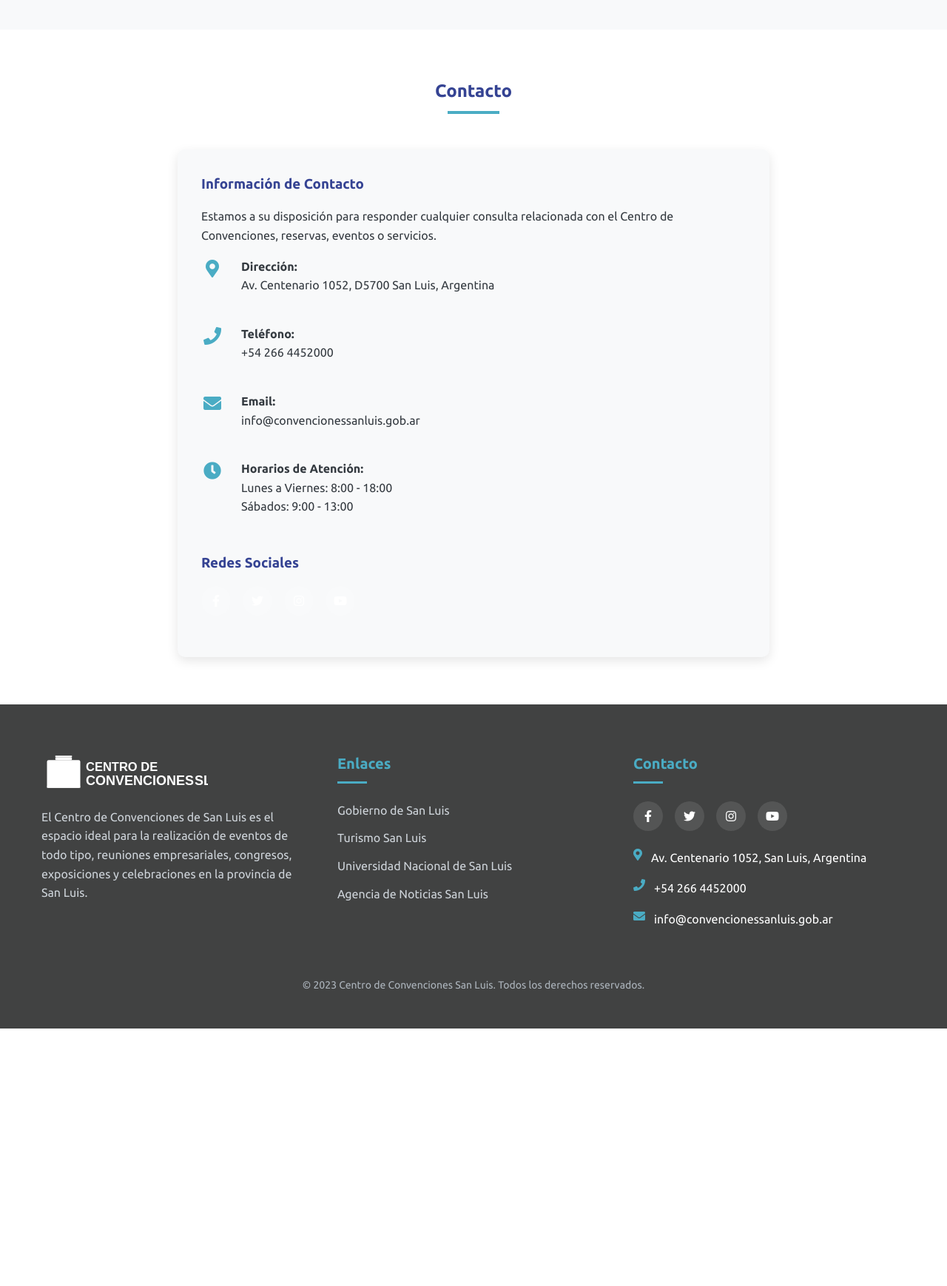
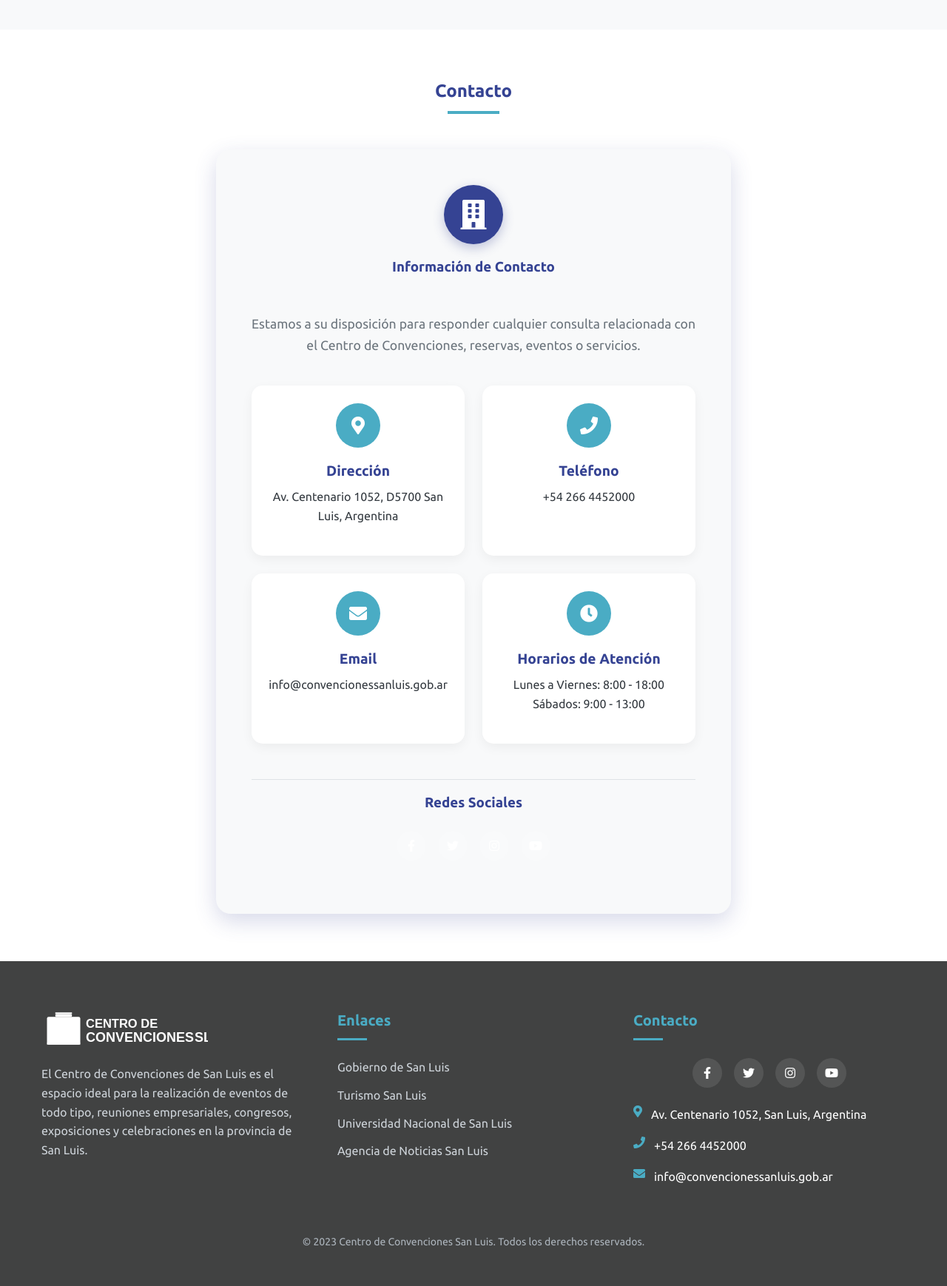
Before and after one commit to Bauti32123456678765432/SanLuisCentro, a Flask app: page / in a window 1280 px wide. Shown: the part 3880-5618 px from the top of the page at 74% size. Before the commit the page ends 5270 px from the top, so only its background shows below. Run offline with Flask 3, Linux system fonts and the light colour scheme.

Commit message:
Enhance website design by improving video size, contact section layout, and slider functionality.
Replit-Commit-Author: Agent
Replit-Commit-Session-Id: e4663393-d7ac-45ae-8957-602444fa3915
Replit-Commit-Screenshot-Url: https://storage.googleapis.com/screenshot-production-us-central1/8bc0efde-2968-43cd-a8f7-dc067c88d3a6/07616045-48a9-4749-9745-28fff88fede0.jpg

```diff
--- a/static/css/style.css
+++ b/static/css/style.css
@@ -10,11 +10,13 @@
 /* Video Embed */
 .video-container {
   position: relative;
-  padding-bottom: 56.25%; /* 16:9 */
+  padding-bottom: 62.5%; /* proporción personalizada para un video más grande */
   height: 0;
   overflow: hidden;
   border-radius: 10px;
-  box-shadow: 0 5px 25px rgba(53, 67, 147, 0.4);
+  box-shadow: 0 8px 30px rgba(53, 67, 147, 0.5);
+  margin: 0 auto;
+  max-width: 90%;
 }
 
 .video-container iframe {
@@ -24,6 +26,12 @@
   width: 100%;
   height: 100%;
   border-radius: 10px;
+  transition: all 0.3s ease;
+}
+
+.video-container:hover {
+  transform: scale(1.02);
+  box-shadow: 0 12px 40px rgba(53, 67, 147, 0.6);
 }
 
 /* Importing Ubuntu font */
@@ -643,33 +651,97 @@ p {
 }
 
 .contact-info {
-  max-width: 800px;
-  background-color: var(--gray-100);
-  padding: 2rem;
-  border-radius: 10px;
-  box-shadow: 0 5px 15px rgba(0, 0, 0, 0.1);
+  max-width: 860px;
+  background-color: #f8f9fa;
+  padding: 3rem;
+  border-radius: 20px;
+  box-shadow: 0 10px 30px rgba(53, 67, 147, 0.2);
+  text-align: center;
 }
 
-.contact-details {
-  list-style: none;
+.contact-header {
+  display: flex;
+  flex-direction: column;
+  align-items: center;
   margin-bottom: 2rem;
 }
 
-.contact-details li {
-  margin-bottom: 1.5rem;
-  display: flex;
-  align-items: flex-start;
-}
-
-.contact-icon {
-  margin-right: 1.5rem;
-  color: var(--secondary-blue);
-  font-size: 1.5rem;
-  min-width: 30px;
-  height: 30px;
+.contact-logo {
+  width: 80px;
+  height: 80px;
+  background-color: var(--primary-blue);
+  color: white;
+  font-size: 2.5rem;
+  border-radius: 50%;
   display: flex;
   align-items: center;
   justify-content: center;
+  margin-bottom: 1rem;
+  box-shadow: 0 5px 15px rgba(53, 67, 147, 0.3);
+}
+
+.contact-intro {
+  max-width: 600px;
+  margin: 0 auto 2.5rem;
+  font-size: 1.1rem;
+  color: var(--gray-600);
+}
+
+.contact-grid {
+  display: grid;
+  grid-template-columns: repeat(auto-fit, minmax(250px, 1fr));
+  gap: 1.5rem;
+  margin-bottom: 3rem;
+}
+
+.contact-card {
+  background-color: white;
+  padding: 1.5rem;
+  border-radius: 15px;
+  box-shadow: 0 5px 15px rgba(0, 0, 0, 0.05);
+  display: flex;
+  flex-direction: column;
+  align-items: center;
+  text-align: center;
+  transition: transform 0.3s ease, box-shadow 0.3s ease;
+}
+
+.contact-card:hover {
+  transform: translateY(-5px);
+  box-shadow: 0 8px 25px rgba(53, 67, 147, 0.15);
+}
+
+.contact-card-icon {
+  width: 60px;
+  height: 60px;
+  background-color: var(--secondary-blue);
+  color: white;
+  font-size: 1.5rem;
+  border-radius: 50%;
+  display: flex;
+  align-items: center;
+  justify-content: center;
+  margin-bottom: 1rem;
+}
+
+.contact-card-content h4 {
+  font-size: 1.2rem;
+  margin-bottom: 0.5rem;
+}
+
+.social-container {
+  padding-top: 1rem;
+  border-top: 1px solid var(--gray-300);
+}
+
+.social-container h3 {
+  margin-bottom: 1.5rem;
+}
+
+.social-links {
+  display: flex;
+  justify-content: center;
+  gap: 1.2rem;
 }
 
 .form-group {
--- a/static/js/main.js
+++ b/static/js/main.js
@@ -75,18 +75,25 @@ function initializeBannerSlider() {
 
     let currentSlide = 0;
 
-    // Show first slide
+    // Ocultar todas las diapositivas primero
+    slides.forEach(slide => {
+        slide.classList.remove('active');
+    });
+
+    // Mostrar la primera diapositiva
     slides[0].classList.add('active');
 
-    // Function to show next slide
+    // Función para mostrar la siguiente diapositiva
     function nextSlide() {
         slides[currentSlide].classList.remove('active');
         currentSlide = (currentSlide + 1) % slides.length;
         slides[currentSlide].classList.add('active');
     }
 
-    // Auto slide every 8 seconds (más pausado)
-    setInterval(nextSlide, 8000);
+    // Auto slide cada 8 segundos para todas las diapositivas
+    if (slides.length > 1) {
+        setInterval(nextSlide, 8000);
+    }
 }
 
 /**
--- a/templates/index.html
+++ b/templates/index.html
@@ -72,10 +72,10 @@
 
                 <div class="institutional-image">
                     <div class="video-container">
-                        <iframe width="400" height="300" src="https://www.youtube.com/embed/haXtL4uhfc0?start=41&autoplay=0&rel=0"
+                        <iframe width="560" height="400" src="https://www.youtube.com/embed/haXtL4uhfc0?start=41&autoplay=0&rel=0"
                          title="Centro de Convenciones San Luis" frameborder="0"
                          allow="accelerometer; autoplay; clipboard-write; encrypted-media; gyroscope; picture-in-picture"
-                         allowfullscreen style="border-radius: 10px; box-shadow: 0 5px 25px rgba(53, 67, 147, 0.4);"></iframe>
+                         allowfullscreen></iframe>
                     </div>
                 </div>
             </div>
@@ -266,46 +266,61 @@
 
             <div class="contact-container">
                 <div class="contact-info">
+                    <div class="contact-header">
+                        <div class="contact-logo">
+                            <i class="fas fa-building"></i>
+                        </div>
                         <h3>Información de Contacto</h3>
-                    <p>
+                    </div>
+
+                    <p class="contact-intro">
                         Estamos a su disposición para responder cualquier consulta relacionada con el
                         Centro de Convenciones, reservas, eventos o servicios.
                     </p>
 
-                    <ul class="contact-details">
-                        <li>
-                            <i class="fas fa-map-marker-alt contact-icon"></i>
-                            <div>
-                                <strong>Dirección:</strong>
+                    <div class="contact-grid">
+                        <div class="contact-card">
+                            <div class="contact-card-icon">
+                                <i class="fas fa-map-marker-alt"></i>
+                            </div>
+                            <div class="contact-card-content">
+                                <h4>Dirección</h4>
                                 <p>Av. Centenario 1052, D5700 San Luis, Argentina</p>
                             </div>
-                        </li>
+                        </div>
 
-                        <li>
-                            <i class="fas fa-phone contact-icon"></i>
-                            <div>
-                                <strong>Teléfono:</strong>
+                        <div class="contact-card">
+                            <div class="contact-card-icon">
+                                <i class="fas fa-phone"></i>
+                            </div>
+                            <div class="contact-card-content">
+                                <h4>Teléfono</h4>
                                 <p>+54 266 4452000</p>
                             </div>
-                        </li>
+                        </div>
 
-                        <li>
-                            <i class="fas fa-envelope contact-icon"></i>
-                            <div>
-                                <strong>Email:</strong>
+                        <div class="contact-card">
+                            <div class="contact-card-icon">
+                                <i class="fas fa-envelope"></i>
+                            </div>
+                            <div class="contact-card-content">
+                                <h4>Email</h4>
                                 <p>info@convencionessanluis.gob.ar</p>
                             </div>
-                        </li>
+                        </div>
 
-                        <li>
-                            <i class="fas fa-clock contact-icon"></i>
-                            <div>
-                                <strong>Horarios de Atención:</strong>
+                        <div class="contact-card">
+                            <div class="contact-card-icon">
+                                <i class="fas fa-clock"></i>
+                            </div>
+                            <div class="contact-card-content">
+                                <h4>Horarios de Atención</h4>
                                 <p>Lunes a Viernes: 8:00 - 18:00<br>Sábados: 9:00 - 13:00</p>
                             </div>
-                        </li>
-                    </ul>
+                        </div>
+                    </div>
 
+                    <div class="social-container">
                         <h3>Redes Sociales</h3>
                         <div class="social-links">
                             <a href="#" class="social-link"><i class="fab fa-facebook-f"></i></a>
@@ -316,6 +331,7 @@
                     </div>
                 </div>
             </div>
+        </div>
     </section>
 
     <!-- Eliminada la sección de noticias -->
```
Lines whose indentation alone changed are shown as unchanged.
